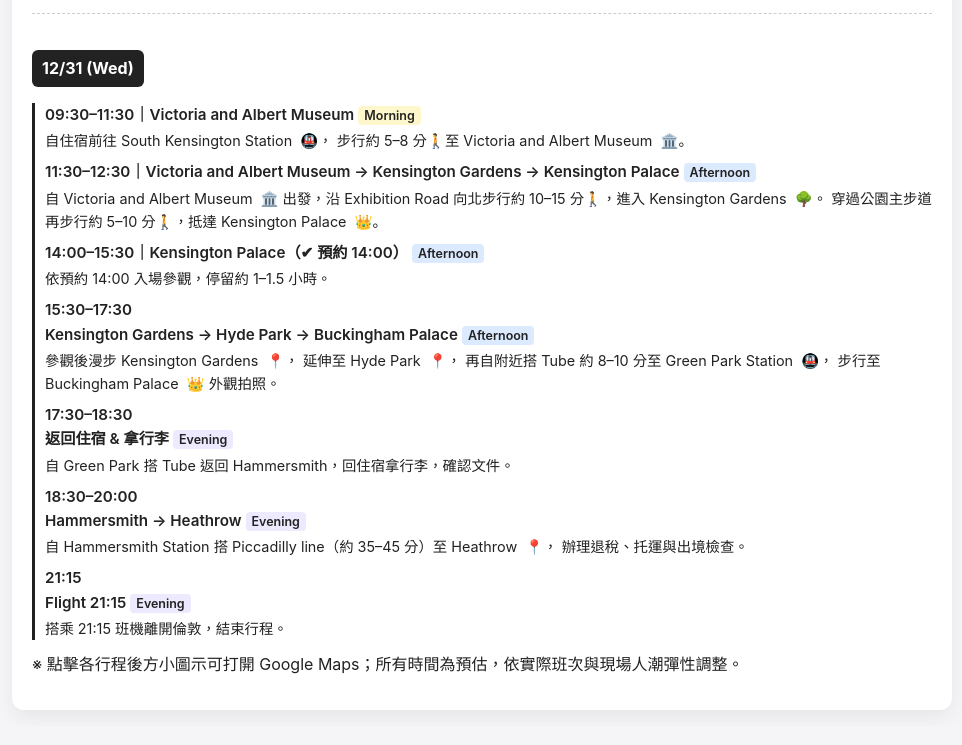
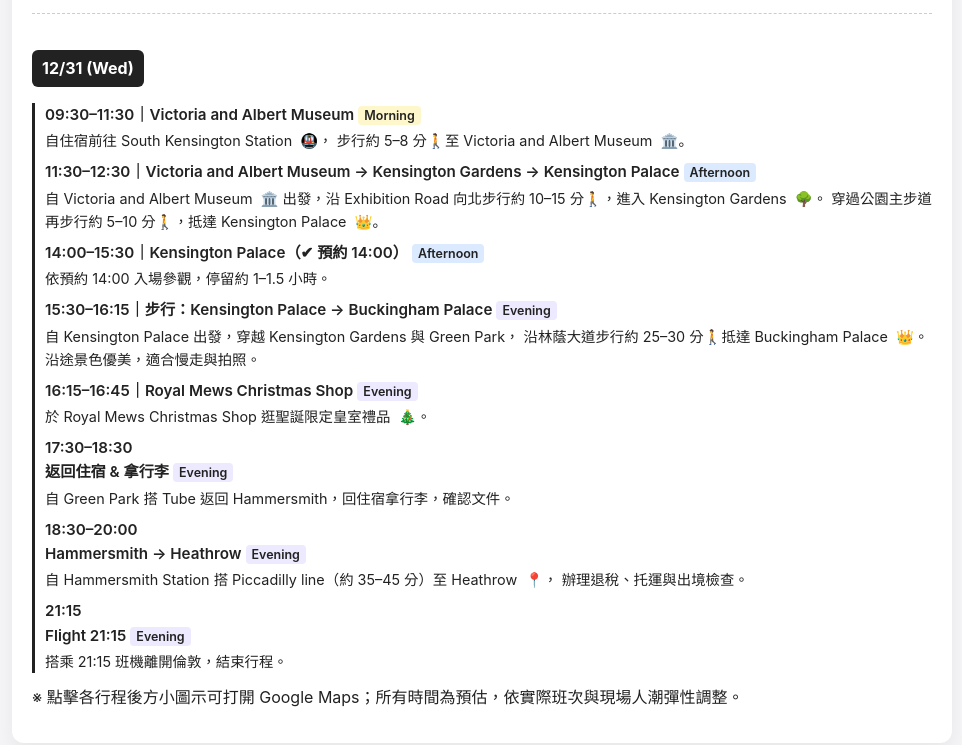
Before and after one commit to mavis20181118/london_trip, a plain HTML site: page index.html in a window 1280 px wide. Shown: the part 3765-4510 px from the top of the page, without its empty margins (158-1120 px from the left). Drawn offline with Linux system fonts and the light colour scheme.

Commit message:
Add files via upload

```diff
--- a/index.html
+++ b/index.html
@@ -499,18 +499,19 @@
   依預約 14:00 入場參觀，停留約 1–1.5 小時。
 </p>
 
-      <h3>
-  <span class="time">15:30–17:30</span><br>
-  <span class="event">Kensington Gardens → Hyde Park → Buckingham Palace</span><span class="tag-a">Afternoon</span>
-</h3>
-      <p>參觀後漫步 Kensington Gardens
-        <a class="map-link" href="https://www.google.com/maps/search/Kensington+Gardens" target="_blank">📍</a>，
-        延伸至 Hyde Park
-        <a class="map-link" href="https://www.google.com/maps/search/Hyde+Park+London" target="_blank">📍</a>，
-        再自附近搭 Tube 約 8–10 分至 Green Park Station
-        <a class="map-link" href="https://www.google.com/maps/search/Green+Park+Station+London" target="_blank">🚇</a>，
-        步行至 Buckingham Palace
-        <a class="map-link" href="https://www.google.com/maps/search/Buckingham+Palace+London" target="_blank">👑</a> 外觀拍照。</p>
+      <h3>15:30–16:15｜步行：Kensington Palace → Buckingham Palace<span class="tag-e">Evening</span></h3>
+  <p>
+    自 Kensington Palace 出發，穿越 Kensington Gardens 與 Green Park，
+    沿林蔭大道步行約 25–30 分🚶抵達 Buckingham Palace
+    <a class="map-link" href="https://www.google.com/maps/search/Buckingham+Palace+London" target="_blank">👑</a>。
+    沿途景色優美，適合慢走與拍照。
+  </p>
+
+  <h3>16:15–16:45｜Royal Mews Christmas Shop<span class="tag-e">Evening</span></h3>
+  <p>
+    於 Royal Mews Christmas Shop 逛聖誕限定皇室禮品
+    <a class="map-link" href="https://www.google.com/maps/search/Royal+Mews+Buckingham+Palace" target="_blank">🎄</a>。
+  </p>
 
       <h3>
   <span class="time">17:30–18:30</span><br>
```
